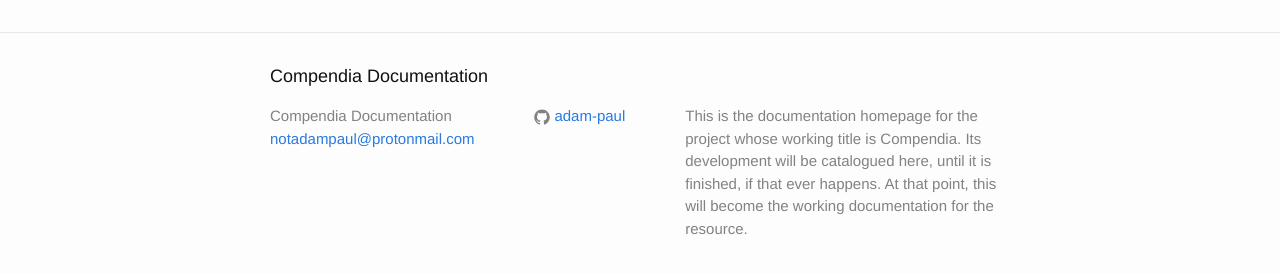
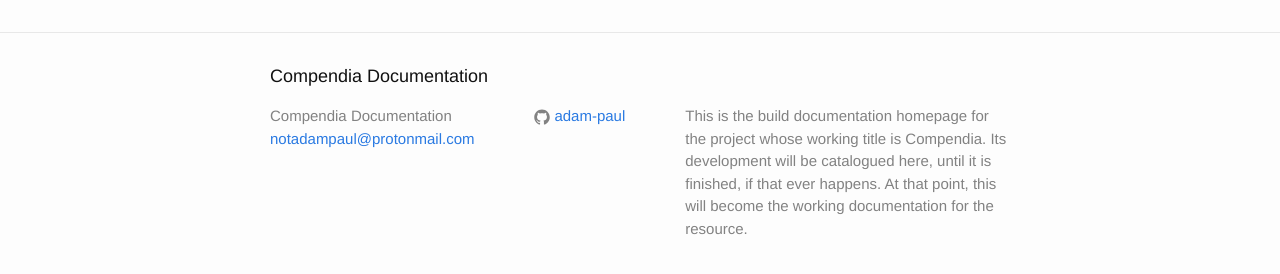
Before and after one commit to adam-paul/compendia, a Jekyll site: the page built from index.html, in a window 1280 px wide. Shown: the part 495-769 px from the top of the page. Built offline with Jekyll 4.4.1, drawn with Linux system fonts in a browser that asks for light colours.

Commit message:
small config file change

```diff
--- a/_config.yml
+++ b/_config.yml
@@ -9,7 +9,7 @@
 title: Compendia Documentation
 email: notadampaul@protonmail.com
 description: > # this means to ignore newlines until "baseurl:"
-  This is the documentation homepage for the project whose working
+  This is the build documentation homepage for the project whose working
   title is Compendia. Its development will be catalogued here, until
   it is finished, if that ever happens. At that point, this will become
   the working documentation for the resource.
```
